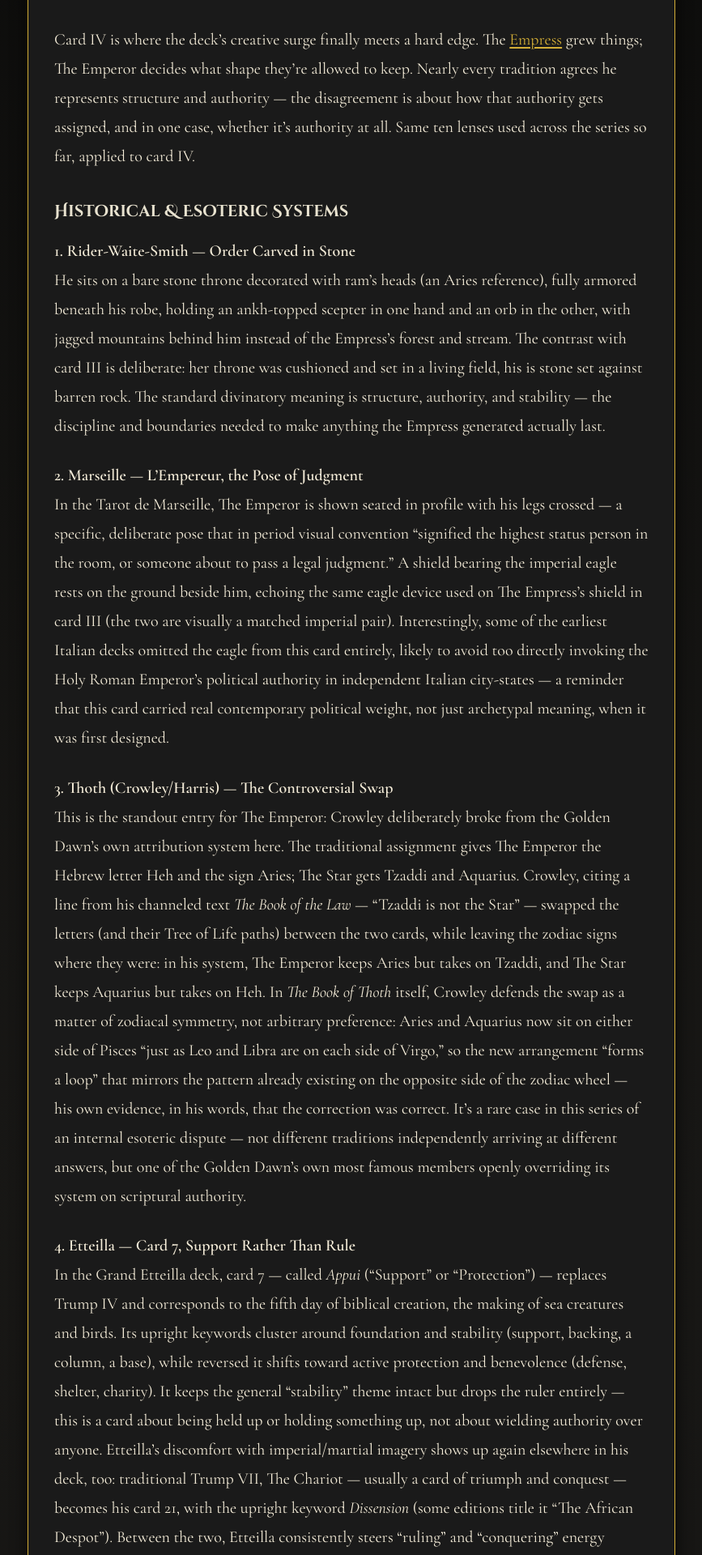
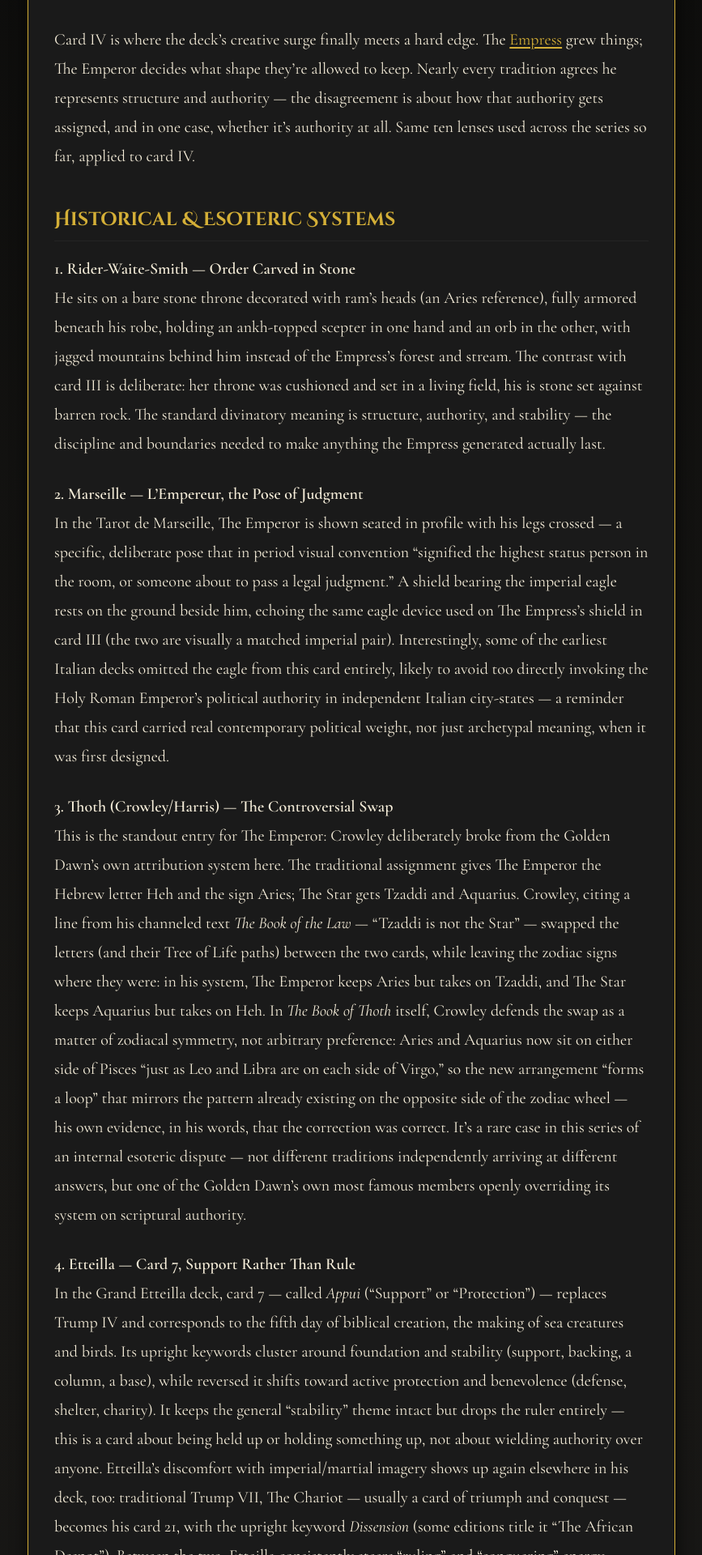
Before and after one commit to maf187/the-gilded-sigil, a Jekyll site: the page built from _posts/2026-09-02-the-emperor:-10-different-ways-to-interpret-it.md, in a window 1280 px wide. Shown: the part 418-2338 px from the top of the page at 81% size, without its empty margins (206-1073 px from the left). Built offline with Jekyll 4.4.1, drawn with Linux system fonts in a browser that asks for light colours.

```diff
--- a/_posts/2026-09-02-the-emperor:-10-different-ways-to-interpret-it.md
+++ b/_posts/2026-09-02-the-emperor:-10-different-ways-to-interpret-it.md
@@ -9,7 +9,7 @@ tags: [tarot, the emperor, major arcana, divination]
 
 Card IV is where the deck's creative surge finally meets a hard edge. The [Empress](https://thegildedsigil.com/2026/08/the-empress-10-different-ways-to-interpret-it/) grew things; The Emperor decides what shape they're allowed to keep. Nearly every tradition agrees he represents structure and authority — the disagreement is about how that authority gets assigned, and in one case, whether it's authority at all. Same ten lenses used across the series so far, applied to card IV.
 
-### Historical & Esoteric Systems
+## Historical & Esoteric Systems
 
 **1. Rider-Waite-Smith — Order Carved in Stone**
 He sits on a bare stone throne decorated with ram's heads (an Aries reference), fully armored beneath his robe, holding an ankh-topped scepter in one hand and an orb in the other, with jagged mountains behind him instead of the Empress's forest and stream. The contrast with card III is deliberate: her throne was cushioned and set in a living field, his is stone set against barren rock. The standard divinatory meaning is structure, authority, and stability — the discipline and boundaries needed to make anything the Empress generated actually last.
@@ -26,7 +26,7 @@ In the Grand Etteilla deck, card 7 — called *Appui* ("Support" or "Protection"
 **5. Golden Dawn — Heh and the Window of Aries**
 In the Golden Dawn's own (pre-Crowley) system, The Emperor carries the Hebrew letter Heh, which means "window," paired with the zodiac sign Aries — the sign of first assertion, initiative, and the martial energy that opens a new cycle. Set directly against Thoth's swap above, this is a useful case study in how even a single, tightly defined esoteric lineage can fracture into competing "authoritative" versions once a strong enough individual voice enters it.
 
-### Psychological, Structural & Modern Lenses
+## Psychological, Structural & Modern Lenses
 
 **6. Reversed — Structure Without Compassion**
 Traditional reversed meanings turn stability into rigidity: tyranny, coldness, an unwillingness to bend, or authority wielded to control rather than to protect. The throne is still stone in a reversed reading — it's just stopped being a foundation and become a wall.
```
